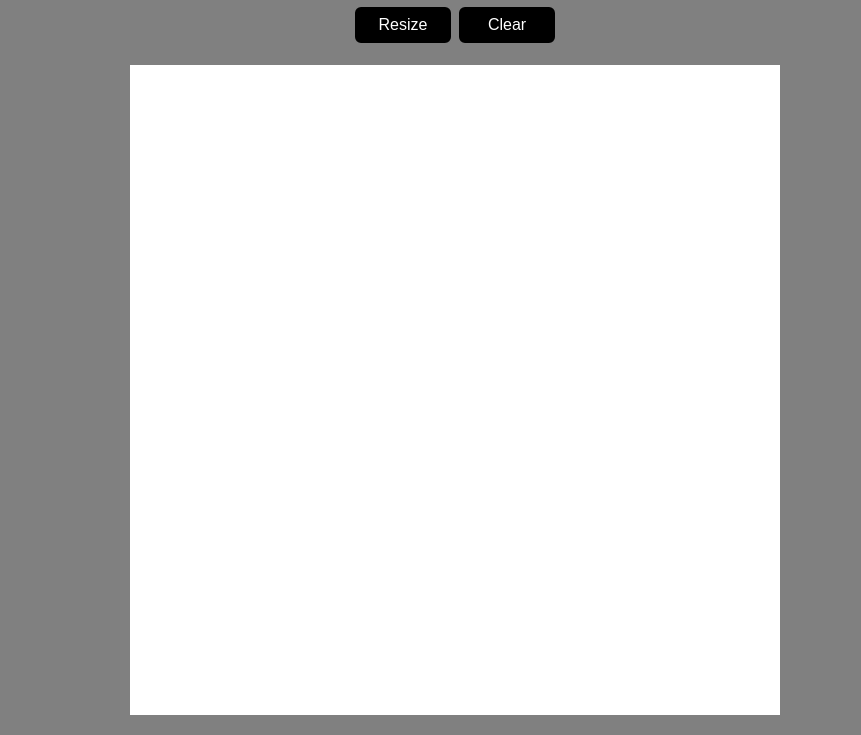
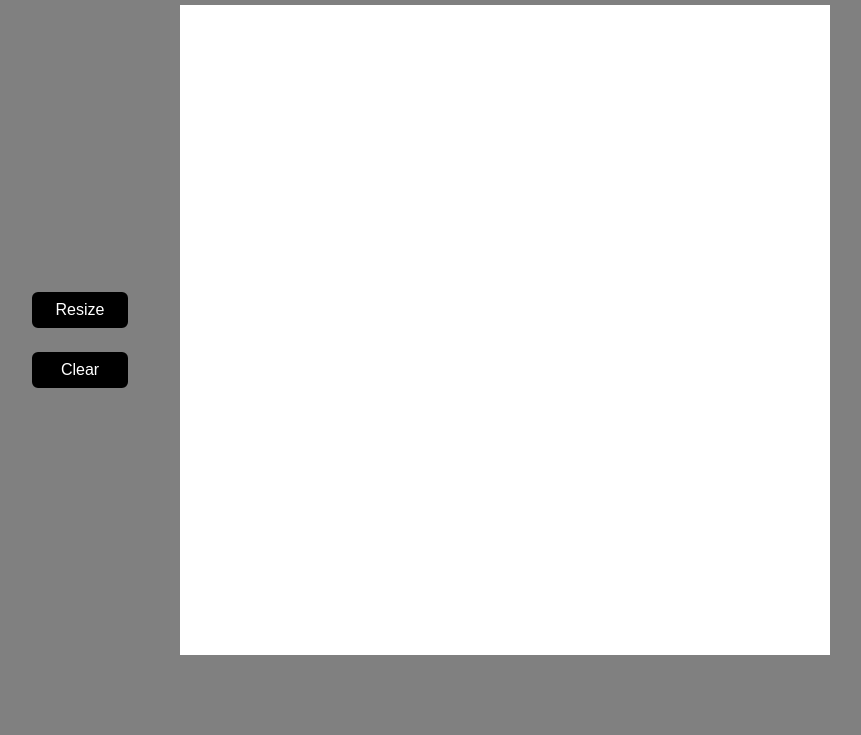
Before and after one commit to anuvind10/Etch-A-Sketch, a plain HTML site: page index.html in a window 1280 px wide. Shown: the part 72-807 px from the top of the page, without its empty margins (185-1046 px from the left). Drawn offline with Linux system fonts and the light colour scheme.

Commit message:
repositioning the buttons

```diff
--- a/index.html
+++ b/index.html
@@ -9,8 +9,12 @@
 </head>
 <body>
     <h1>Etch-A-Sketch</h1>
-    <button id="gridSize">Resize</button>
-    <button id="clearGrid">Clear</button>
-    <div id="container"></div>
+    <div id="wrapper">
+        <div id="buttons">
+            <button id="gridSize">Resize</button>
+            <button id="clearGrid">Clear</button>
+        </div>
+        <div id="container"></div>
+    </div>
 </body>
 </html>
--- a/style.css
+++ b/style.css
@@ -3,8 +3,20 @@
     text-align: center;
     background-color: grey;
 }
+
+#wrapper{
+    display: flex;
+    justify-content: center;
+}
+
+#buttons{
+    display: flex;
+    flex-direction: column;
+    justify-content: center;
+}
+
 #container{
-    margin: 20px auto;
+    margin: 20px 50px;
     height: 650px;
     width: 650px;
     background-color: white;
@@ -32,4 +44,5 @@
 
 h1 {
     margin-top: 20px;
+    padding-left: 100px;
 }
```
